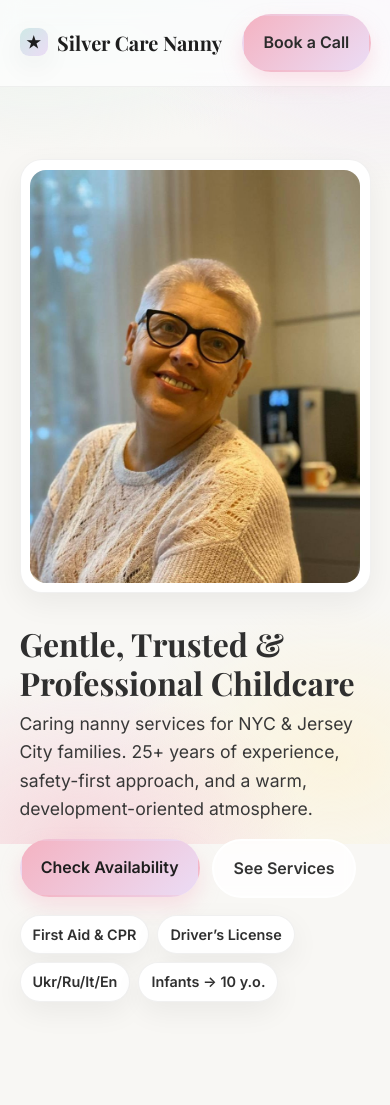
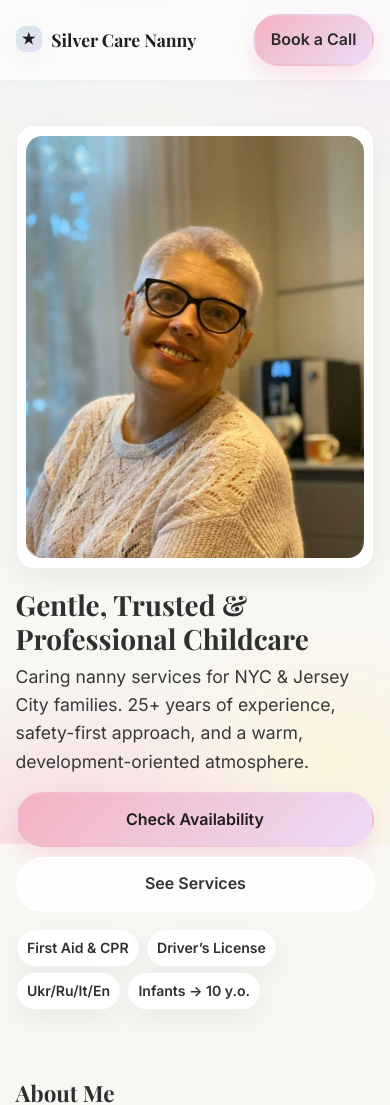
Before and after one commit to mtsiuniak/NannyNelia, a plain HTML site: page index.html in a window 390 px wide. Shown: the top 1105 px of the page. Drawn offline with nearby package versions, Linux system fonts and the light colour scheme.

Commit message:
add mobile version

```diff
--- a/styles.css
+++ b/styles.css
@@ -275,3 +275,47 @@ p{ margin: 0 0 1rem 0; color: var(--ink); }
   transform: translateY(-2px);
   box-shadow: 0 18px 40px rgba(0,0,0,.10);
 }
+/* ===== Mobile-first overrides up to 1280px ===== */
+@media (max-width: 1280px){
+  .container{ width:min(960px, 92%); }
+
+  /* Header */
+  .nav a:not(.btn){ display:none; }   /* лишаємо тільки CTA */
+  .site-header .btn{ padding:.7rem 1rem; }
+
+  /* Hero */
+  .hero{ padding: 56px 0 28px; }
+  .hero-grid{ grid-template-columns: 1fr; gap: 1.2rem; }
+  .hero-photo{ order:-1; max-width: 640px; margin: 0 auto; }
+  .hero-copy .hero-cta{ flex-direction: column; align-items: stretch; gap:.6rem; }
+  .hero-copy .hero-cta .btn{ width:100%; text-align:center; }
+  .hero-badges{ gap:.4rem; }
+
+  /* Sections */
+  .section-pad{ padding: 48px 0; }
+  .services .cards{ grid-template-columns: 1fr; } /* по одній картці в ряд */
+  .faq-grid{ grid-template-columns: 1fr; }
+  .contact-grid{ grid-template-columns: 1fr; }
+
+  /* Cards / form */
+  .card, .card-soft{ border-radius:18px; }
+  .contact-form{ padding: 1rem; }
+  .field input, .field textarea{ font-size:1rem; padding:.85rem 1rem; }
+}
+
+/* Додаткове ущільнення для планшетів/телефонів */
+@media (max-width: 768px){
+  h1{ font-size: clamp(1.75rem, 6vw, 2.2rem); }
+  h2{ font-size: clamp(1.4rem, 4.5vw, 1.8rem); }
+  .hero-badges li{ font-size:.88rem; padding:.4rem .65rem; }
+  .brand{ font-size:1.1rem; }
+  .brand-mark{ width:26px; height:26px; font-size:15px; }
+}
+
+/* Дуже маленькі телефони */
+@media (max-width: 480px){
+  .container{ width: 92%; }
+  .hero{ padding: 44px 0 22px; }
+  .btn{ padding:.8rem 1rem; }
+  .hero-badges{ gap:.35rem; }
+}
```
